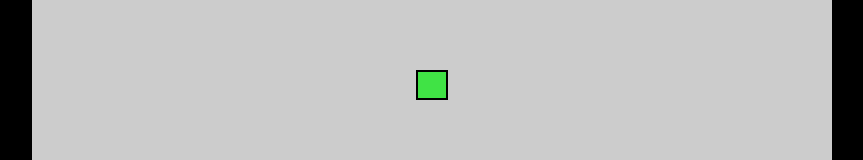
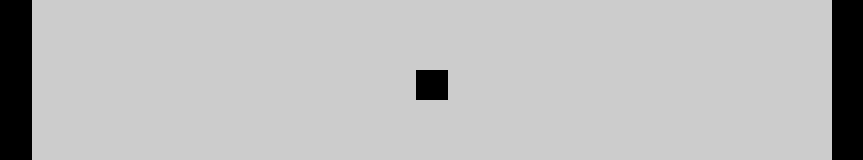
Before and after one commit to Kiran-KumarM/Snake-Game, an Angular app: page / in a window 1280 px wide. Shown: the part 343-503 px from the top of the page, without its empty margins (208-1071 px from the left). Built offline with nearby package versions, Linux system fonts and the light colour scheme.

Commit message:
color changes

```diff
--- a/src/styles.css
+++ b/src/styles.css
@@ -31,7 +31,7 @@ body{
 }
 
 .snake {
-    background-color:#40e345;
+    background-color:black;
     border: .25vmin solid black;
     transition: all linear .1s;
     z-index:2;
```
